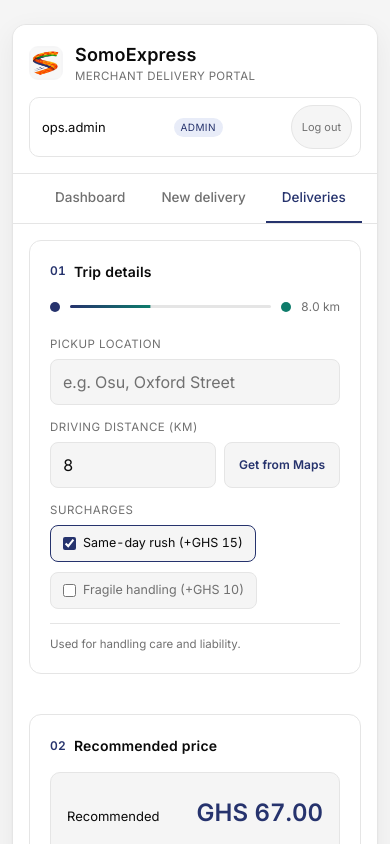
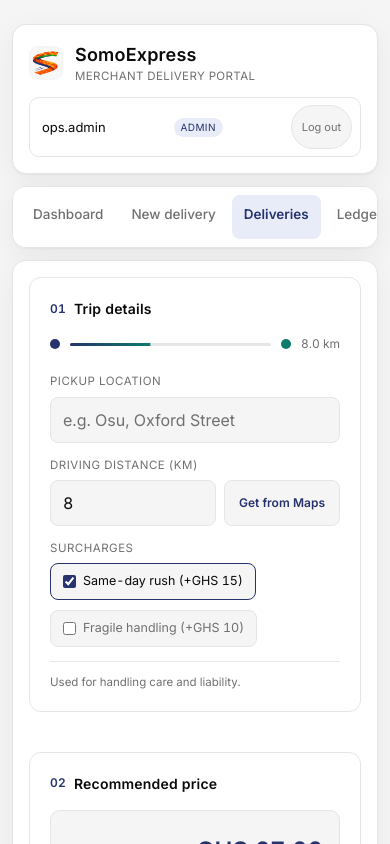
Before and after one commit to Jaykayy23/Portal, a Next.js app: page /theme-preview in a window 390 px wide. Shown: the top 844 px of the page. Built offline with nearby package versions, Linux system fonts and the light colour scheme.

Commit message:
layout change

```diff
--- a/app/globals.css
+++ b/app/globals.css
@@ -64,24 +64,32 @@ body {
   position: relative;
   width: 100%;
   max-width: 1100px;
-  background: var(--bg);
   color: var(--text);
   font-family: var(--font-body);
   /* Inter's proportional digits would make the mono-token numerics (prices,
      distances, IDs) jitter, so lock figures to fixed width portal-wide. */
   font-variant-numeric: tabular-nums;
+  min-height: 640px;
+  display: flex;
+  flex-direction: column;
+  /* This is a layout frame now, not a card. The header, the nav and the content
+     are each their own lifted panel — see the panel group below — which is what
+     lets the nav stay put while the content scrolls past it. Deliberately no
+     `overflow: hidden` here: it would make this the scrollport and `position:
+     sticky` on the nav would have nothing to stick to. */
+  gap: 18px;
+}
+/* The auth screens are a single centred card with no nav and no content panel,
+   so the frame becomes the card there. */
+#somo-root:has(> .somo-auth-overlay) {
+  max-width: 520px;
+  background: var(--bg);
+  border: 1px solid var(--line);
   border-radius: 14px;
   overflow: hidden;
-  min-height: 640px;
   box-shadow:
     0 1px 2px rgb(0 0 0 / 0.04),
     0 8px 28px rgb(0 0 0 / 0.06);
-  border: 1px solid var(--line);
-  display: flex;
-  flex-direction: column;
-}
-#somo-root:has(> .somo-auth-overlay) {
-  max-width: 520px;
 }
 #somo-root * {
   box-sizing: border-box;
@@ -114,13 +122,26 @@ body {
   color: var(--teal);
 }
 
+/* The three top-level panels. They were one card divided by hairlines; they are
+   separate lifted cards now, which is what gives the nav its own ground and lets
+   it hold still while the content scrolls. Same lift on all three so they read
+   as one family rather than three unrelated boxes. */
+.somo-header,
+.somo-shell > .somo-tabs,
+.somo-shell > .somo-body {
+  background: var(--panel);
+  border: 1px solid var(--line);
+  border-radius: 14px;
+  box-shadow:
+    0 1px 2px rgb(0 0 0 / 0.04),
+    0 8px 28px rgb(0 0 0 / 0.06);
+}
+
 .somo-header {
   display: flex;
   align-items: center;
   justify-content: space-between;
   padding: 20px 26px;
-  border-bottom: 1px solid var(--line);
-  background: var(--card);
   gap: 12px;
 }
 .somo-brand {
@@ -234,6 +255,11 @@ body {
 .somo-shell {
   display: flex;
   flex: 1;
+  gap: 18px;
+  /* flex-start, so the nav card is only as tall as its items and has somewhere
+     to travel when the row is taller than it. Without this it would stretch to
+     the content's full height and `position: sticky` would never fire. */
+  align-items: flex-start;
   min-height: 0;
 }
 
@@ -242,9 +268,15 @@ body {
   display: flex;
   flex-direction: column;
   gap: 2px;
-  padding: 14px 12px;
-  border-right: 1px solid var(--line);
-  background: var(--card);
+  padding: 12px;
+  /* Follows the page rather than the content: on a long log or ledger the nav
+     stays where the eye left it instead of scrolling away. 16px matches the
+     breathing room the body already keeps above the shell. */
+  position: sticky;
+  top: 16px;
+  /* Guard for a short viewport or a future longer nav — it scrolls itself rather
+     than running off the bottom of the screen. */
+  max-height: calc(100dvh - 32px);
   overflow-y: auto;
 }
 .somo-tab {
@@ -263,9 +295,10 @@ body {
   color: var(--text);
   background: var(--panel-2);
 }
-/* A 2px underline is a horizontal-strip idiom and reads as nothing in a column.
-   The selected row is a tinted surface instead — the same soft-tint-plus-accent
-   pairing the status badges and ledger holder cells already use. */
+/* The selected item is a tinted surface, in both the sidebar and the strip — the
+   same soft-tint-plus-accent pairing the status badges and ledger holder cells
+   use. The 2px underline it used to carry in strip form is gone: sitting on the
+   bottom edge of a bordered card, it read as a flaw in the border. */
 .somo-tab.active {
   color: var(--accent);
   background: var(--brand-navy-soft);
@@ -275,6 +308,9 @@ body {
 .somo-body {
   padding: 26px;
   flex: 1;
+  /* The nav hugs its content; the content panel fills the row, so a short page
+     still reaches the frame's 640px floor instead of leaving a ragged edge. */
+  align-self: stretch;
   /* Without this the log's 700px-min-width table would refuse to shrink and push
      the whole shell wider than its 1100px frame. */
   min-width: 0;
@@ -942,8 +978,12 @@ table.somo-table tr:hover td {
   margin: 0 0 4px 0;
   text-align: center;
 }
+/* Fixed, not absolute. It used to be parked at translateY(-150%) inside the
+   shell and kept out of sight by the shell's `overflow: hidden`; the shell no
+   longer clips anything, so it now hides above the viewport instead and slides
+   to the top-left corner on focus. */
 .somo-skip-link {
-  position: absolute;
+  position: fixed;
   top: 8px;
   left: 8px;
   z-index: 120;
@@ -953,7 +993,7 @@ table.somo-table tr:hover td {
   color: var(--card);
   font-weight: 600;
   text-decoration: none;
-  transform: translateY(-150%);
+  transform: translateY(-200%);
 }
 .somo-skip-link:focus {
   transform: translateY(0);
@@ -1097,6 +1137,12 @@ table.somo-table tr:hover td {
   .somo-body {
     padding: 16px;
   }
+  /* Three stacked panels cost vertical room a phone does not have to spare, so
+     the gaps between them tighten with everything else. */
+  #somo-root,
+  .somo-shell {
+    gap: 12px;
+  }
   .somo-table-scroll-hint {
     position: static;
     width: auto;
@@ -1605,32 +1651,31 @@ body:has(.somo-link-page) {
    content — the layout this portal shipped with, kept for exactly the screens it
    was right for. */
 @media (max-width: 900px) {
+  /* Still three panels, stacked instead of side by side. Nothing sticks: a nav
+     card pinned above the content it is scrolling over would eat a third of a
+     phone screen. */
   .somo-shell {
-    display: block;
+    flex-direction: column;
+    /* No `gap` here on purpose: the base rule already sets 18px, and restating it
+       in this block would sit after the 640px rule that tightens both gaps to
+       12px and quietly win. */
+    /* flex-start is there so the sidebar can be shorter than the content. Once
+       this is a column it would instead shrink the nav card to the width of its
+       tabs, leaving three stacked panels of two different widths. */
+    align-items: stretch;
   }
   .somo-tabs {
+    position: static;
     flex: none;
     flex-direction: row;
     gap: 4px;
-    padding: 0 26px;
-    border-right: none;
-    border-bottom: 1px solid var(--line);
+    padding: 8px;
+    max-height: none;
     overflow-x: auto;
     overflow-y: visible;
   }
   .somo-tab {
-    padding: 13px 16px;
-    border-radius: 0;
-    border-bottom: 2px solid transparent;
     white-space: nowrap;
-  }
-  .somo-tab:hover {
-    background: none;
-  }
-  .somo-tab.active {
-    background: none;
-    border-bottom-color: var(--accent);
-    font-weight: 500;
   }
 }
 
--- a/app/theme-preview/page.tsx
+++ b/app/theme-preview/page.tsx
@@ -14,6 +14,13 @@ export default function ThemePreview() {
 
   return (
     <>
+      {/* Chrome the portal layout ships and this page did not cover. It is fixed
+          rather than absolute: the frame stopped clipping anything when the
+          header, nav and content became separate cards, so it parks above the
+          viewport instead of behind the shell. Tab to it. */}
+      <a className="somo-skip-link" href="#main-content">
+        Skip to content
+      </a>
       <header className="somo-header">
         <div className="somo-brand">
           <BrandMark />
@@ -45,7 +52,7 @@ export default function ThemePreview() {
         <span className="somo-tab">Settings</span>
       </nav>
 
-      <div className="somo-body">
+      <main className="somo-body" id="main-content" tabIndex={-1}>
         <div className="somo-grid">
           <div className="somo-card">
             <h3><span className="n">01</span> Trip details</h3>
@@ -230,7 +237,7 @@ export default function ThemePreview() {
               <span className="v note">On the merchant — do not collect</span></div>
           </div>
         </div>
-      </div>
+      </main>
       </div>
     </>
   );
```
Also changed, not shown: 1 other file (tests, documents, lock files or other folders).
